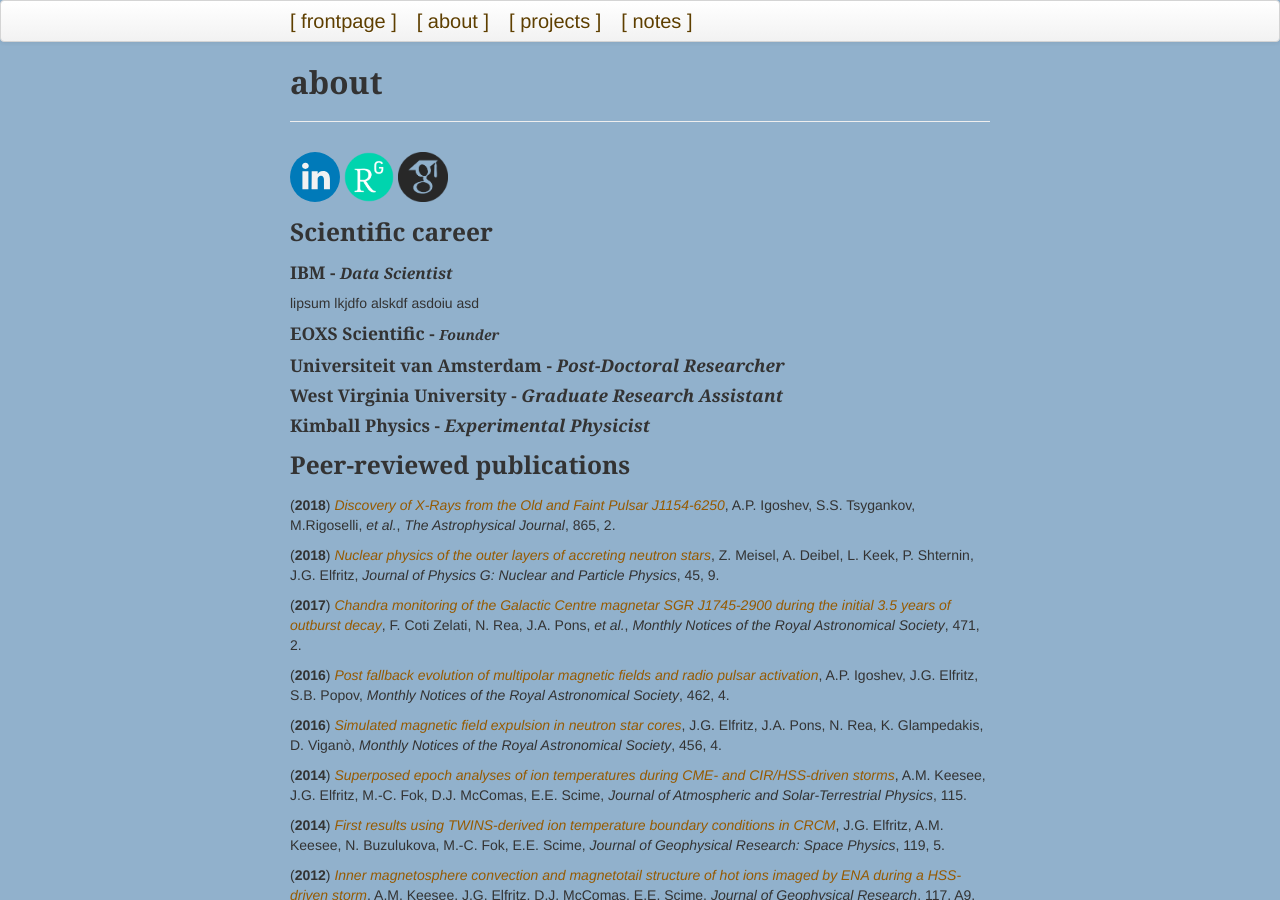
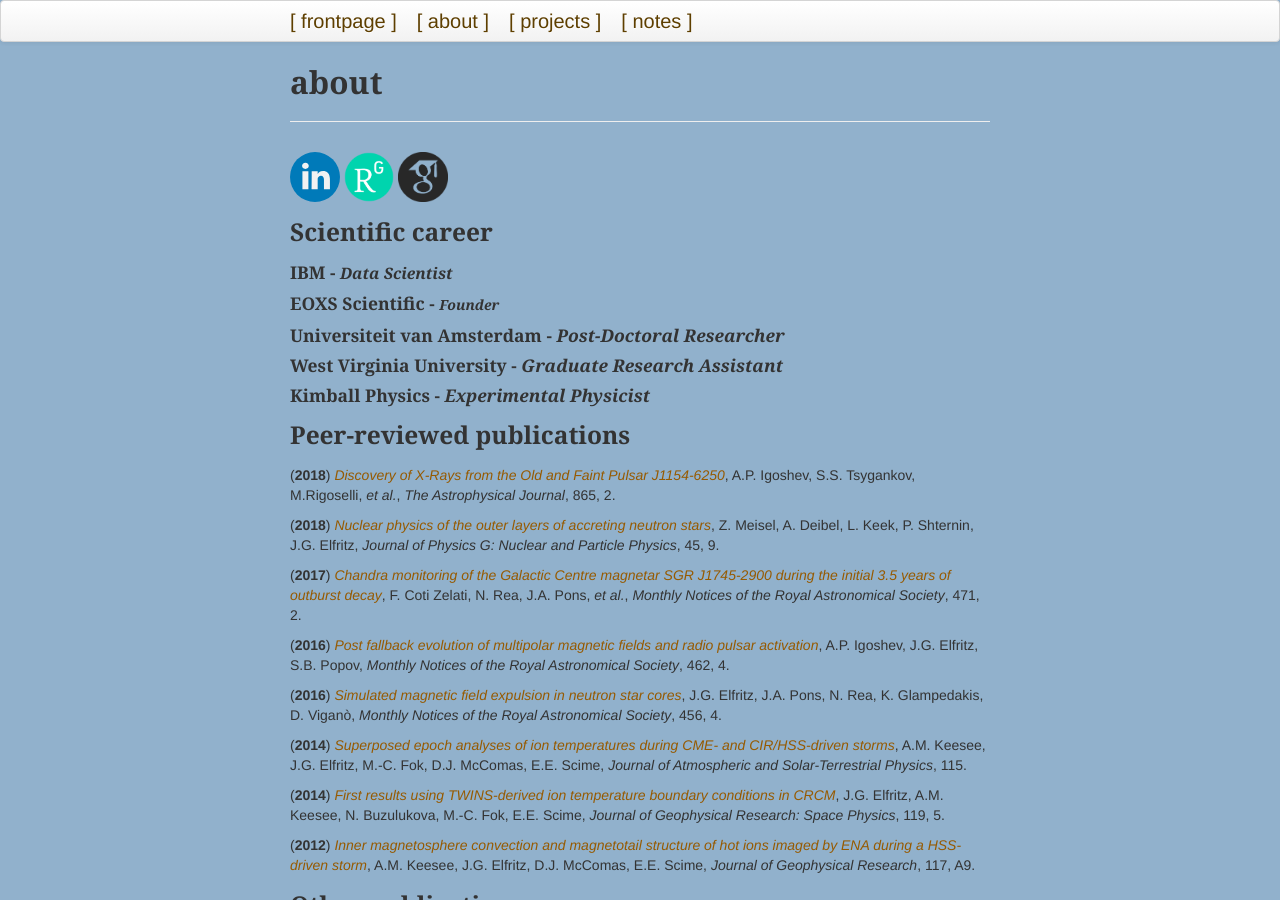
Before and after one commit to justinelfritz/justinelfritz.github.io, a Jekyll site: the page built from pages/about.md, in a window 1280 px wide and 900 px high. Built offline with Jekyll 4.4.1, drawn with Linux system fonts in a browser that asks for light colours.

Commit message:
more about formatting runs

```diff
--- a/pages/about.md
+++ b/pages/about.md
@@ -8,10 +8,9 @@ description: general synopsis and motivation
 
 ### Scientific career
 
-#### **IBM** - <span style="font-size:0.9em; font-style:italic">Data Scientist</span>
-lipsum lkjdfo alskdf asdoiu asd
+#### **IBM** - <span style="font-size:0.9em; font-style:italic; font-color:#804d00">Data Scientist</span>
 
-#### **EOXS Scientific** - <span style="font-size:0.8em; font-style:italic">Founder</span>
+#### **EOXS Scientific** - <span style="font-size:0.8em; font-style:italic; font-color:#ffffff">Founder</span>
 
 #### **Universiteit van Amsterdam** - *Post-Doctoral Researcher*
 
```
